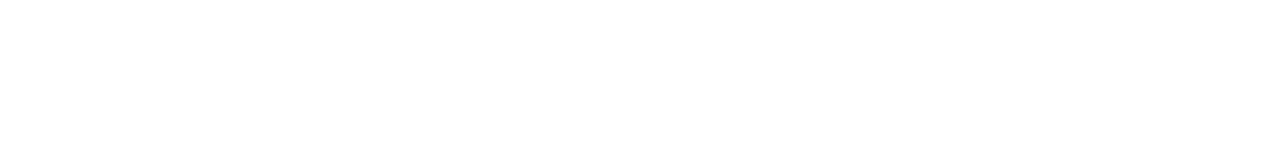
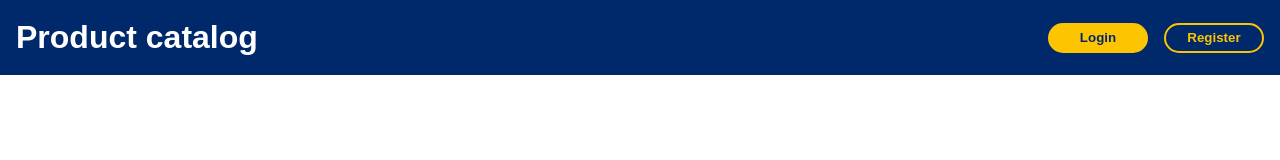
Before and after one commit to Alex-Rudoy/product-catalog, a React app: page / in a window 1280 px wide. Built offline with nearby package versions, Linux system fonts and the light colour scheme; some packages are replaced by stand-ins of ours; a web font is replaced by a local one.

Commit message:
basic logged out header layout

```diff
--- a/src/components/Header/Header.js
+++ b/src/components/Header/Header.js
@@ -1,5 +1,11 @@
 import React from "react";
+import HeaderLoggedOut from "./HeaderLoggedOut/HeaderLoggedOut";
 
 export default function Header(props) {
-  return <header></header>;
+  return (
+    <header>
+      <h1>Product catalog</h1>
+      <HeaderLoggedOut />
+    </header>
+  );
 }
--- /dev/null
+++ b/src/components/Header/HeaderLoggedIn/HeaderLoggedIn.js
@@ -0,0 +1,5 @@
+import React from "react";
+
+export default function HeaderLoggedIn(props) {
+  return <div></div>;
+}
--- /dev/null
+++ b/src/components/Header/HeaderLoggedOut/HeaderLoggedOut.js
@@ -0,0 +1,10 @@
+import React from "react";
+
+export default function HeaderLoggedOut(props) {
+  return (
+    <div>
+      <button className="header__login">Login</button>
+      <button className="header__register">Register</button>
+    </div>
+  );
+}
--- /dev/null
+++ b/src/components/Header/HeaderLoggedOut/_header-logged-out.scss
@@ -0,0 +1,28 @@
+.header {
+  &__login,
+  &__register {
+    width: 100px;
+    height: 30px;
+    border-radius: 15px;
+    font-weight: bold;
+    cursor: pointer;
+    transition: 0.3s;
+
+    &:hover {
+      transform: scale(1.1);
+    }
+  }
+
+  &__login {
+    background-color: #fdc500;
+    border: none;
+    margin-right: 16px;
+    color: #00296b;
+  }
+
+  &__register {
+    background-color: #00296b;
+    border: 2px solid #fdc500;
+    color: #fdc500;
+  }
+}
--- a/src/components/Header/_header.scss
+++ b/src/components/Header/_header.scss
@@ -0,0 +1,14 @@
+header {
+  position: fixed;
+  width: 100%;
+  height: 75px;
+  background-color: #00296b;
+  display: flex;
+  justify-content: space-between;
+  align-items: center;
+  padding: 16px;
+
+  & h1 {
+    color: white;
+  }
+}
--- a/src/main.scss
+++ b/src/main.scss
@@ -3,6 +3,8 @@
 @import "./components/Header/header";
 @import "./components/Page/page";
 @import "./components/Page/Home/home";
+@import "./components/Header/HeaderLoggedIn/header-logged-in";
+@import "./components/Header/HeaderLoggedOut/header-logged-out";
 
 * {
   margin: 0px;
```
Also changed, not shown: src/components/Header/HeaderLoggedIn/_header-logged-in.scss (added).
